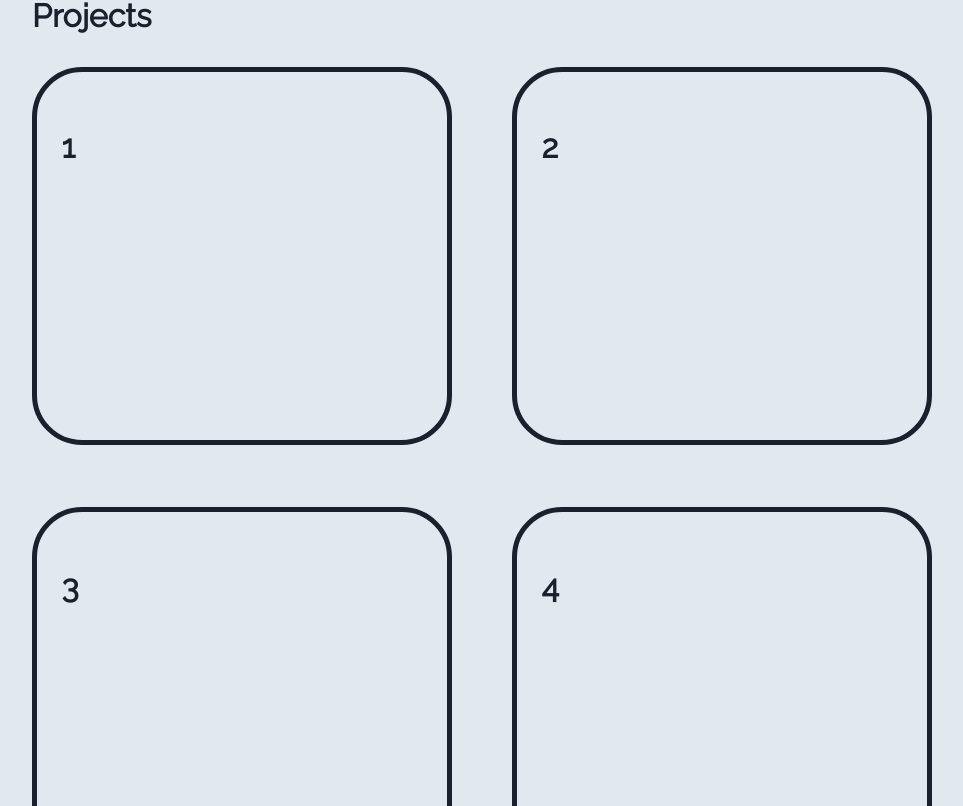
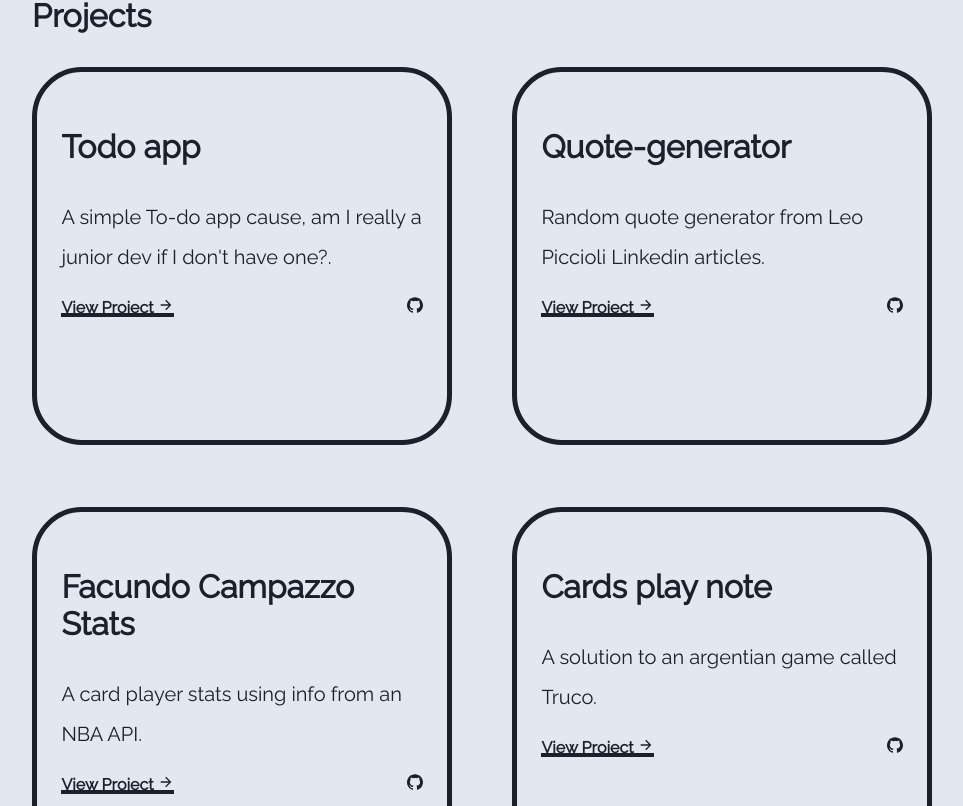
Before and after one commit to ImGaston/portfolio, a Next.js app: page / in a window 1280 px wide. Shown: the part 534-1340 px from the top of the page, without its empty margins (158-1121 px from the left). Built offline with nearby package versions, Linux system fonts and the light colour scheme; a web font is replaced by a local one.

Commit message:
cards list and data.js

```diff
--- a/components/CardProject/CardProject.js
+++ b/components/CardProject/CardProject.js
@@ -1,4 +1,7 @@
 import React from 'react';
+import work from '../../data/data';
+import { RiArrowRightLine } from "react-icons/ri"
+import { SiGithub } from "react-icons/si"
 
 const project = {
     '2zd33b8c': {
@@ -17,28 +20,108 @@ const project = {
     }
 };
 
-const project2 = [
-        'Anotador',
-        'My first problem solved with code',
-        2,
-        4
-]
-
 // BUG: map of a list of object, how to return it
 // ADD: key prop to each value map
 
 const mapProjectsToCards = () =>
-    project2.map(({ project }) => (
-        <p>{project}</p>
+    work.map(( work ) => (
+        <>
+            <div className='cards'>
+                <h3>{work.name}</h3>
+                <p className="Card-description">
+                    {work.description}
+                </p>
+                <div className="Card-links">
+                    <a
+                        href={work.linkProject}
+                        className="Card-link-project"
+                        target="_blank"
+                        >
+                        View Project <RiArrowRightLine className="Card-icon-arrow"/>
+                    </a>
+                    <a
+                        href={work.linkGithub}
+                        className="Card-link-github"
+                        target="_blank"
+                        >
+                        <SiGithub className="Card-icon-github"/>
+                    </a>
+                </div>
+            </div>
+            <style jsx>{`
+                .cards {
+                    width: 86%;
+                    height: 320px;
+                    padding: 1.5rem;
+                    border: 5px solid #1a202c;
+                    border-radius: 50px;
+                    margin: 1px;
+                }
+                .Card-links{
+                    display: flex;
+                    justify-content: space-between;
+                }
+                a {
+                    text-decoration: none;
+                    color: #e2e8f0;
+                }
+                .Card-link-project{
+                    display: inline-block;
+                    position: relative;
+                    font-size: 16px;
+                    font-weight: bold;
+                    overflow: hidden;
+                }
+                .Card-link-project::before{
+                    content: '';
+                    position: absolute;
+                    bottom: 0px;
+                    height: 4px;
+                    width: 100%;
+                    transition: .2s ease;
+                }
+                .Card-link-project:hover::before{
+                    transform: translateX(-100%);
+                }
+                .Card-icon-arrow {
+                    font-size: 1.4rem;
+                    transform: rotate(-45deg);
+                }
+                @media (prefers-color-scheme: light) {
+                    .cards {
+                        border: 5px solid #1a202c;
+                    }
+                    a {
+                        color: #1a202c;
+                    }
+                    .Card-link-project::before {
+                        background-color: #1a202c;
+                    }
+
+                }
+                @media (prefers-color-scheme: dark) {
+                    .cards {
+                        border: 5px solid #e2e8f0;
+                    }
+                    a {
+                        color: #e2e8f0;
+                    }
+                    .Card-link-project::before {
+                        background-color: #e2e8f0;
+                    }
+                }
+                `}
+            </style>
+        </>
     ))
 
 
 
 const CardProject = () => {
     return (
-        <section>
-            {/* {mapProjectsToCards()} */}
-        </section>
+        <>
+            {mapProjectsToCards()}
+        </>
     )
 }
 
--- a/components/ProjectList/ProjectList.js
+++ b/components/ProjectList/ProjectList.js
@@ -7,22 +7,6 @@ const ProjectList = () => {
         <>
         <h3>Projects</h3>
         <section className='projects'>
-            <div className='cards'>
-                <h3>1</h3>
-                <span></span>
-            </div>
-            <div className='cards'>
-                <h3>2</h3>
-                <span></span>
-            </div>
-            <div className='cards'>
-                <h3>3</h3>
-                <span></span>
-            </div>
-            <div className='cards'>
-                <h3>4</h3>
-                <span></span>
-            </div>
             <CardProject />
             <style jsx>{`
                 .projects {
--- a/data/data.js
+++ b/data/data.js
@@ -4,7 +4,33 @@ const work = [
 	{
 		id: 1,
 		name: 'Todo app',
-		description: 'Phasellus metus mi, scelerisque eu volutpat non, posuere et massa. Nunc hendrerit, augue non fringilla mattis.',
+		description: `A simple To-do app cause, am I really a junior dev if I don't have one?.`,
+		stack: [
+			{ icon: icon.SiHtml5, name: 'HTML' },
+			{ icon: icon.SiCss3, name: 'CSS' },
+			{ icon: icon.SiJavascript, name: 'Javascript' },
+			{ icon: icon.SiReact, name: 'ReactJS' },
+		],
+		linkProject: 'https://to-do-platzi.vercel.app/',
+		linkGithub: 'https://github.com/ImGaston/to-do-list',
+	},
+	{
+		id: 2,
+		name: 'Quote-generator',
+		description: 'Random quote generator from Leo Piccioli Linkedin articles.',
+		stack: [
+			{ icon: icon.SiHtml5, name: 'HTML' },
+			{ icon: icon.SiCss3, name: 'CSS' },
+			{ icon: icon.SiJavascript, name: 'Javascript' },
+			{ icon: icon.SiReact, name: 'ReactJS' },
+		],
+		linkProject: 'https://imgaston.github.io/quote-generator/',
+		linkGithub: 'https://github.com/ImGaston/quote-generator',
+	},
+	{
+		id: 3,
+		name: 'Facundo Campazzo Stats',
+		description: 'A card player stats using info from an NBA API.',
 		stack: [
 			{ icon: icon.SiHtml5, name: 'HTML' },
 			{ icon: icon.SiCss3, name: 'CSS' },
@@ -12,46 +38,20 @@ const work = [
 			{ icon: icon.SiReact, name: 'ReactJS' },
 		],
 		linkProject: 'https://example.com',
-		linkGithub: 'https://github.com',
+		linkGithub: 'https://github.com/ImGaston',
 	},
 	{
-		id: 2,
-		name: 'Pokedex',
-		description: 'Etiam eget volutpat risus. Nam magna bibendum a metus dignissim, id eleifend libero luctus molestie eget.',
+		id: 4,
+		name: 'Cards play note',
+		description: 'A solution to an argentian game called Truco.',
 		stack: [
 			{ icon: icon.SiHtml5, name: 'HTML' },
 			{ icon: icon.SiCss3, name: 'CSS' },
 			{ icon: icon.SiJavascript, name: 'Javascript' },
 			{ icon: icon.SiReact, name: 'ReactJS' },
 		],
-		linkProject: 'https://example.com',
-		linkGithub: 'https://github.com',
-	},
-	{
-		id: 3,
-		name: 'E-Commerce',
-		description: 'Nullam id mauris auctor, sollicitudin sapien id, sagittis turpis proin et nunc sempe, venenatis erat.',
-		stack: [
-			{ icon: icon.SiHtml5, name: 'HTML' },
-			{ icon: icon.SiCss3, name: 'CSS' },
-			{ icon: icon.SiJavascript, name: 'Javascript' },
-			{ icon: icon.SiReact, name: 'ReactJS' },
-		],
-		linkProject: 'https://example.com',
-		linkGithub: 'https://github.com',
-	},
-	{
-		id: 4,
-		name: 'Twitter clon',
-		description: 'Cras leo mauris, gravida vel lectus ac, congue luctus odio. Sed varius varius est eget convallis sagittis sit amet.',
-		stack: [
-			{ icon: icon.SiHtml5, name: 'HTML' },
-			{ icon: icon.SiCss3, name: 'CSS' },
-			{ icon: icon.SiJavascript, name: 'Javascript' },
-			{ icon: icon.SiReact, name: 'ReactJS' },
-		],
-		linkProject: 'https://example.com',
-		linkGithub: 'https://github.com',
+		linkProject: 'https://anotador.com.ar/',
+		linkGithub: 'https://github.com/ImGaston/anotador',
 	},
 ]
 
```
